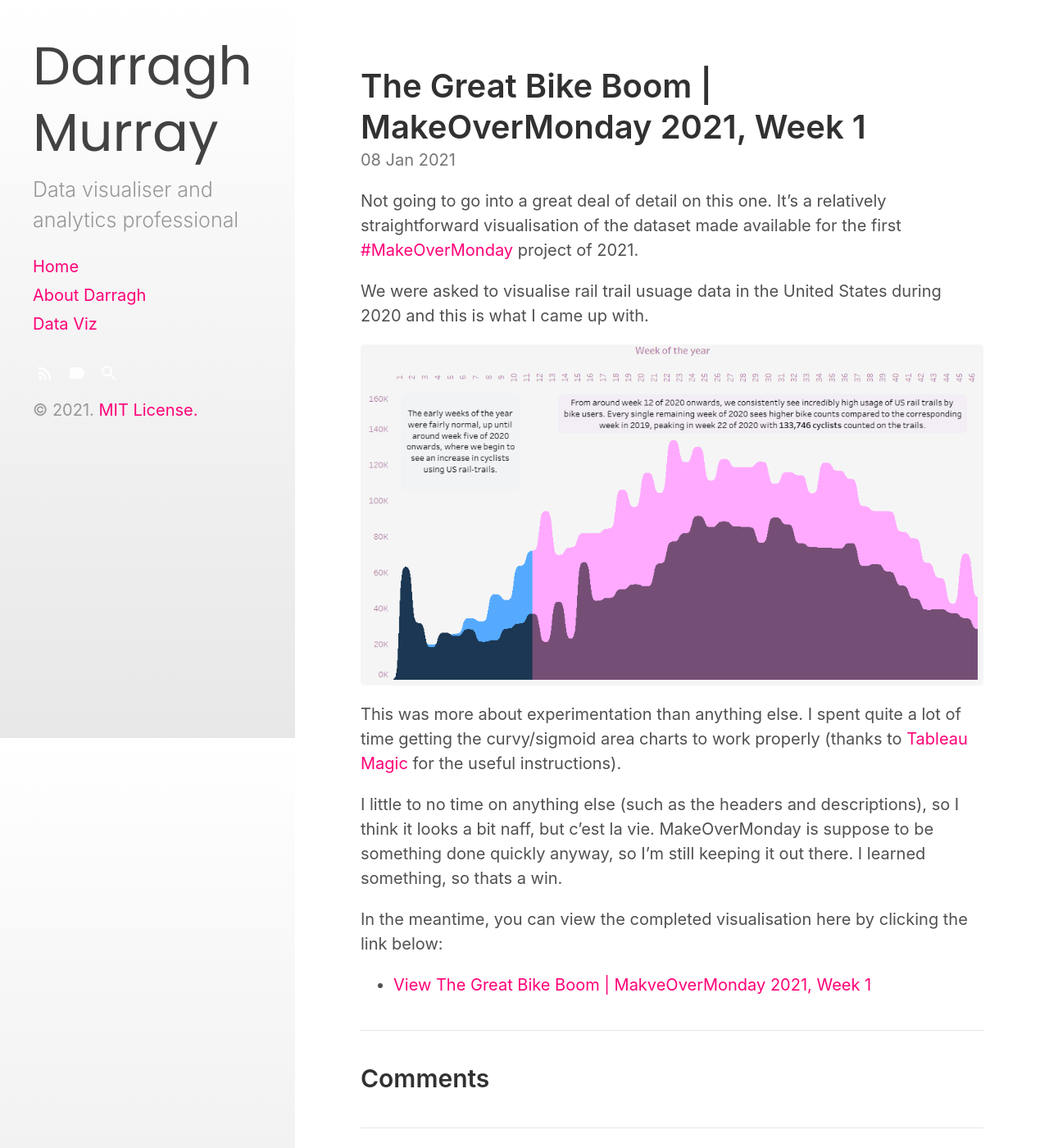
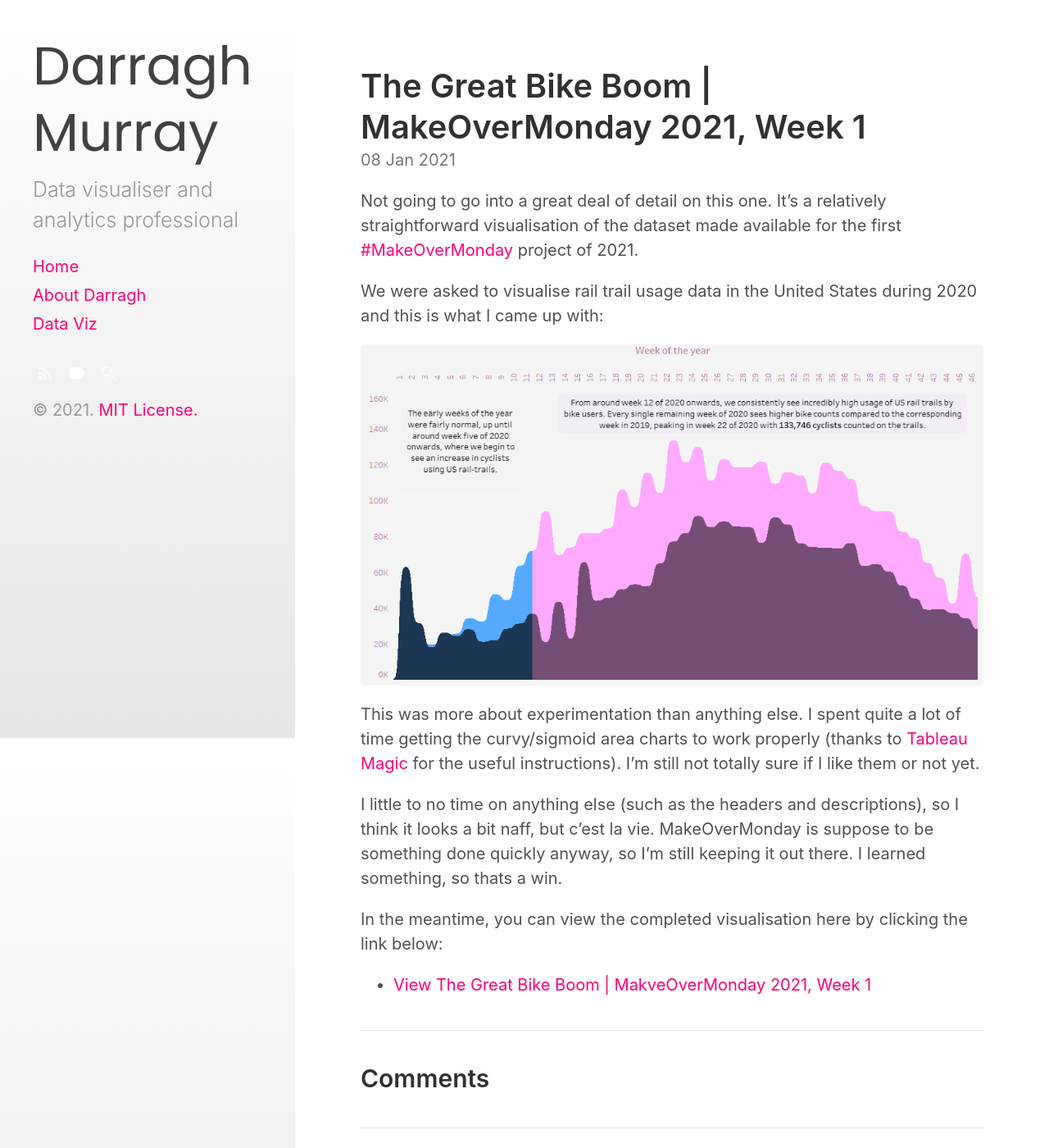
Before and after one commit to dbmurray/dbmurray.github.io, a Jekyll site: the page built from _posts/2021-01-08-the-great-bike-boom.md, in a window 1280 px wide and 1400 px high. Shown: the whole window at 82% size. Built offline with Jekyll 4.4.1, drawn with Linux system fonts in a browser that asks for light colours.

Commit message:
Update 2021-01-08-the-great-bike-boom.md

```diff
--- a/_posts/2021-01-08-the-great-bike-boom.md
+++ b/_posts/2021-01-08-the-great-bike-boom.md
@@ -6,11 +6,11 @@ excerpt_separator:  <!--more-->
 
 Not going to go into a great deal of detail on this one. It's a relatively straightforward visualisation of the dataset made available for the first <a href="https://www.makeovermonday.co.uk/">#MakeOverMonday</a> project of 2021.
 
-We were asked to visualise rail trail usuage data in the United States during 2020 and this is what I came up with.
+We were asked to visualise rail trail usage data in the United States during 2020 and this is what I came up with:
 
 ![The Great Bike Boom](/assets/images/the-great-bike-boom-sigmoid.png)
 
-This was more about experimentation than anything else. I spent quite a lot of time getting the curvy/sigmoid area charts to work properly (thanks to <a href="https://tableaumagic.com/sigmoid-area-charts-in-tableau/">Tableau Magic</a> for the useful instructions).
+This was more about experimentation than anything else. I spent quite a lot of time getting the curvy/sigmoid area charts to work properly (thanks to <a href="https://tableaumagic.com/sigmoid-area-charts-in-tableau/">Tableau Magic</a> for the useful instructions). I'm still not totally sure if I like them or not yet.
 
 I little to no time on anything else (such as the headers and descriptions), so I think it looks a bit naff, but c'est la vie. MakeOverMonday is suppose to be something done quickly anyway, so I'm still keeping it out there. I learned something, so thats a win.
 
```
